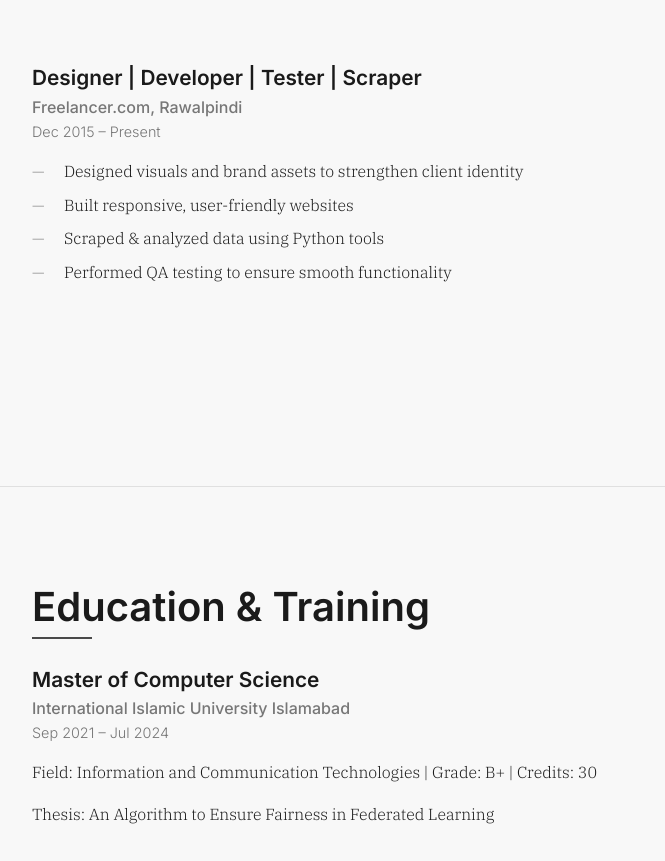
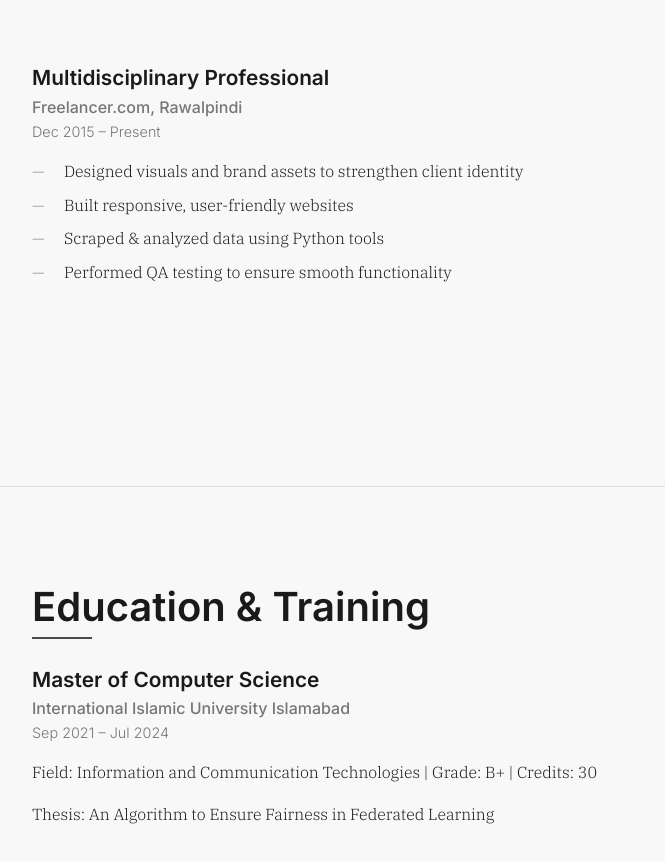
Before and after one commit to alicehocane/my-cv, a plain HTML site: page index.html in a window 1280 px wide. Shown: the part 1677-2538 px from the top of the page, without its empty margins (190-855 px from the left). Drawn offline with Linux system fonts and the light colour scheme.

Commit message:
Update index.html

```diff
--- a/index.html
+++ b/index.html
@@ -321,7 +321,7 @@
             </div>
 
             <div class="work-item">
-                <div class="job-title">Designer | Developer | Tester | Scraper</div>
+                <div class="job-title">Multidisciplinary Professional</div>
                 <div class="company">Freelancer.com, Rawalpindi</div>
                 <div class="date">Dec 2015 – Present</div>
                 <ul class="responsibilities">
```
